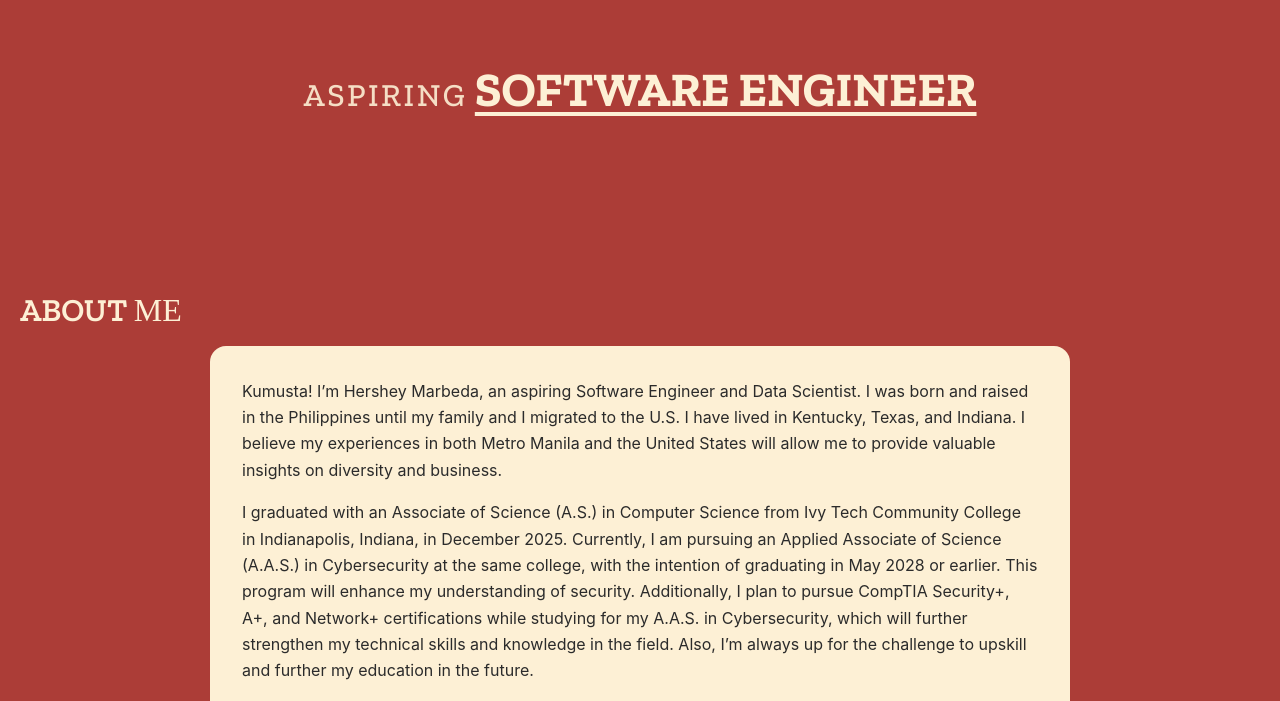
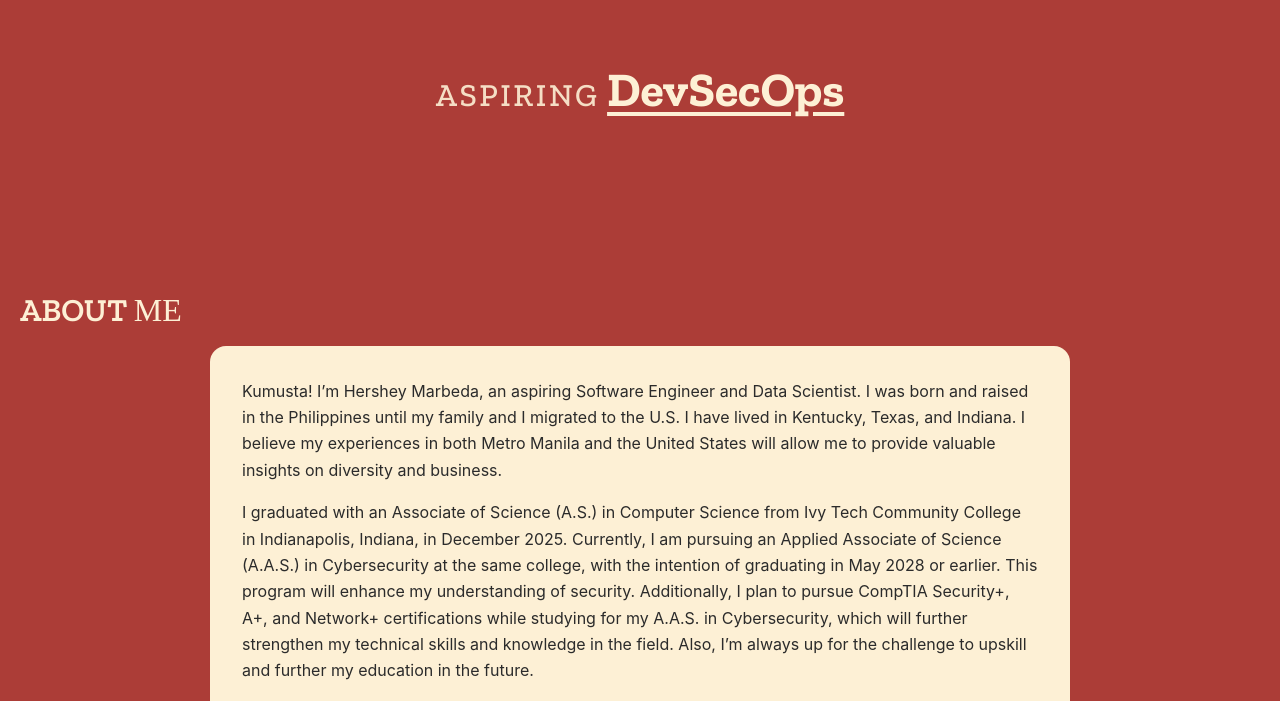
Before and after one commit to HersheyMarbeda/hersheymarbeda.github.io, a Jekyll site: the page built from index.md, in a window 1280 px wide and 900 px high, scrolled down 472 px, cut to the strip 199-900 px from the top of the window. Built offline with Jekyll 4.4.1, drawn with Linux system fonts in a browser that asks for light colours; some web fonts are replaced.

Commit message:
Updated Role

```diff
--- a/index.md
+++ b/index.md
@@ -11,7 +11,7 @@ title: "Technical Portfolio | Hershey Marbeda"
             <div class="profile-image">
                 <img src="{{ '/images/hershey_marbeda.PNG' | relative_url }}" alt="Hershey Marbeda Profile Picture">
             </div>
-            <h3 class="role"><span class="role-prefix">ASPIRING</span> <span class="role-title">SOFTWARE ENGINEER</span></h3>
+            <h3 class="role"><span class="role-prefix">ASPIRING</span> <span class="role-title">DevSecOps</span></h3>
         </section>
 </div>
 
```
